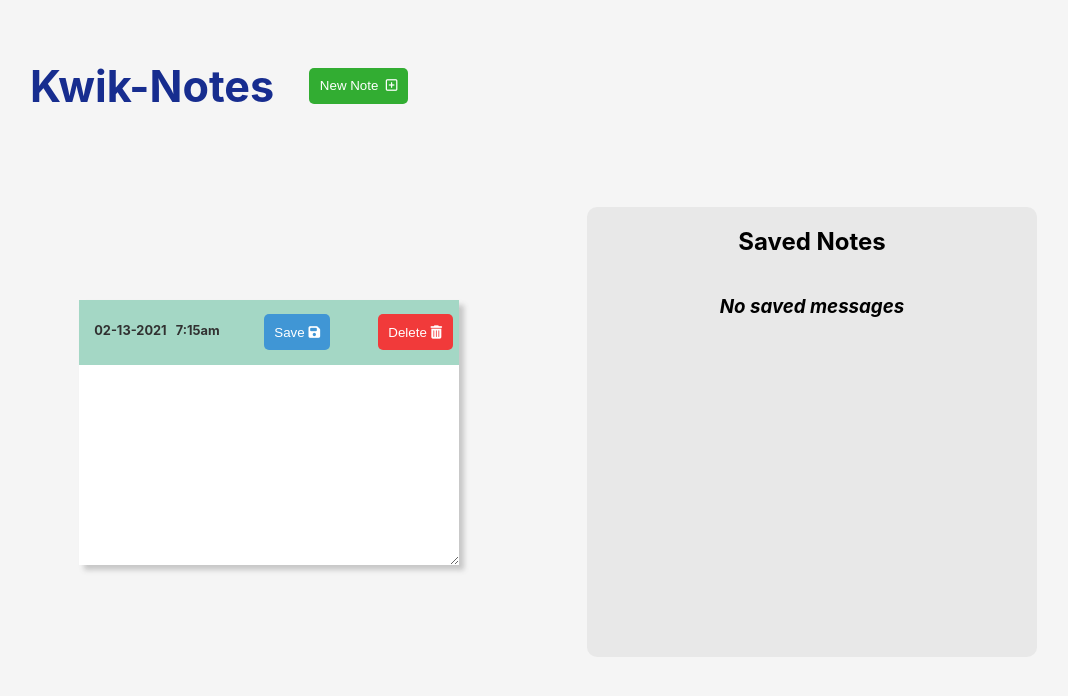
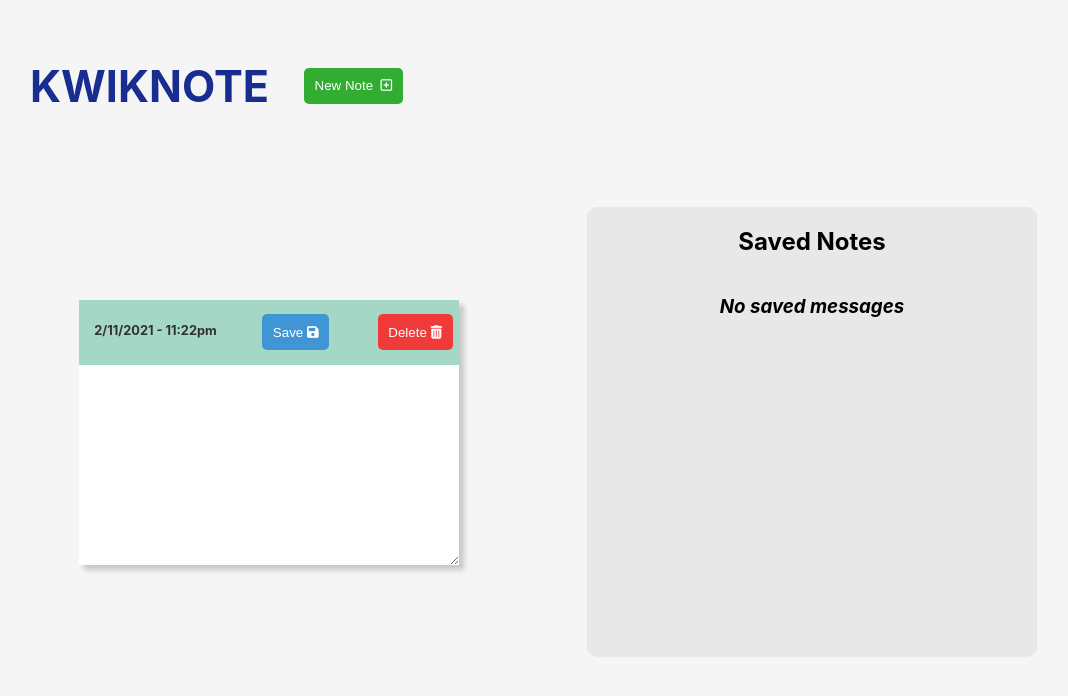
Before and after one commit to JulianEhiem/kwik-notes, a React (Create React App) app: page / in a window 1280 px wide. Shown: the top 696 px of the page, without its empty margins (114-1182 px from the left). Built offline with nearby package versions, Linux system fonts and the light colour scheme.

Commit message:
added time stamps to saved notes

```diff
--- a/src/components/App/App.js
+++ b/src/components/App/App.js
@@ -15,19 +15,26 @@ function App() {
   //   { time: "02-19-2021  2:23pm", message: "Sixth message" }]
 const initialData = [];
   const [data, setData] = useState(initialData);
+  let today = new Date();
+  // let date = today.getMonth()+ 1 + '-' + today.getDate()+ "-" + today.getFullYear()
+  let date = today.toLocaleDateString()
+  let time = (today.getHours() > 12 ?today.getHours() - 12:today.getHours())+':'+today.getMinutes() + (today.getHours >= 12? "am":"pm");
+  let dateTime = date + ' ' + time;
 
   const handleClick = () => {
     const message = document.querySelector("#noteText").value.trim();
+    // const time = document.querySelector("#createdAt").value;
+    const time = dateTime;
     if (message) {
       const nextState = produce(data, (draftState) => {
-        draftState.push({ message });
+        draftState.push({ time , message});
       });
       document.querySelector("#noteText").value = "";
 
       setData(nextState);
-      console.log(nextState)
     }
   };
+
 
   return (
     <div className="appContainer">
--- a/src/components/Header/AppTitle.js
+++ b/src/components/Header/AppTitle.js
@@ -4,7 +4,7 @@ import NewButton from "../Buttons/NewButton";
 export default function AppTitle() {
   return (
     <div className="titleContainer">
-      <h1 className="title">Kwik-Notes</h1>
+      <h1 className="title">KWIKNOTE</h1>
       <NewButton />
     </div>
   );
--- a/src/components/Notes/New-Notes/New-Note-Head/NewNoteHead.js
+++ b/src/components/Notes/New-Notes/New-Note-Head/NewNoteHead.js
@@ -4,9 +4,16 @@ import DeleteButton from "../../../Buttons/DeleteButton";
 
 export default function NewNoteHead(props) {
   let onsave4 = props.onsave3;
+  let today = new Date;
+  // let date = today.getMonth()+ 1 + '-' + today.getDate()+ "-" + today.getFullYear()
+  let date = today.toLocaleDateString()
+  let time = (today.getHours() > 12 ?today.getHours() - 12:today.getHours())+':'+today.getMinutes() + (today.getHours >= 12? "am":"pm");
+  let dateTime = date + ' - ' + time;
   return (
     <div className="newNotesHeadContainer">
-      <h3 className="time-box">02-13-2021 &nbsp; 7:15am</h3>
+      {/* <h3 className="time-box">02-13-2021 &nbsp; 7:15am</h3> */}
+  {/* <h3 id = "createdAt"className="time-box">{date}&nbsp;&nbsp;&nbsp;{time}</h3> */}
+  <h3 id = "createdAt"className="time-box">{dateTime}</h3>
       <SaveButton onsave5 = {onsave4}/>
       <DeleteButton />
     </div>
```
